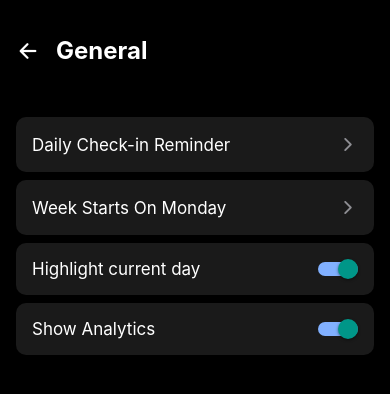
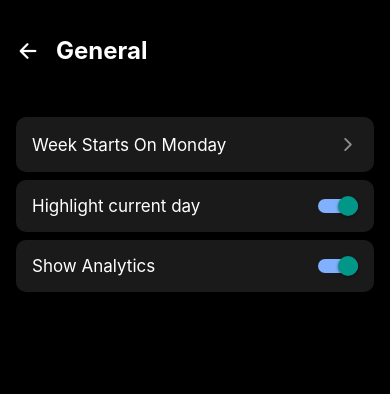
Before and after one commit to mhasnu7/HabitAnchor, a React Native app: screen /GeneralSettings in a window 390 px wide. Shown: the top 394 px of the page. Built offline with nearby package versions, Linux system fonts and the light colour scheme; what react-native-worklets would draw is missing.

Commit message:
Refactor settings and habit card styles

```diff
--- a/src/components/HabitCard.tsx
+++ b/src/components/HabitCard.tsx
@@ -82,6 +82,7 @@ const styles = StyleSheet.create({
     borderRadius: 12,
     padding: 10,
     marginBottom: 12,
+    width: '100.50%', // Increased width to accommodate more text
   },
   header: {
     flexDirection: 'row',
--- a/src/screens/GeneralSettingsScreen.tsx
+++ b/src/screens/GeneralSettingsScreen.tsx
@@ -36,10 +36,6 @@ const GeneralSettingsScreen = ({ navigation }: GeneralSettingsScreenProps) => {
       </View>
       <ScrollView>
         <View style={styles.section}>
-          <TouchableOpacity style={[styles.itemContainer, { backgroundColor: theme.cardBackground }]} onPress={() => navigation.navigate('DailyCheckInReminder')}>
-            <Text style={[styles.itemTitle, { color: theme.text }]}>Daily Check-in Reminder</Text>
-            <Icon name="chevron-forward" size={20} color={theme.arrow} />
-          </TouchableOpacity>
           <TouchableOpacity style={[styles.itemContainer, { backgroundColor: theme.cardBackground }]} onPress={toggleWeekStartsOnMonday}>
             <Text style={[styles.itemTitle, { color: theme.text }]}>Week Starts On Monday</Text>
             <Icon name="chevron-forward" size={20} color={theme.arrow} />
--- a/src/screens/SettingsScreen.tsx
+++ b/src/screens/SettingsScreen.tsx
@@ -30,10 +30,10 @@ const SettingsScreen = ({ navigation }: SettingsScreenProps) => {
       </View>
       <ScrollView>
         <View style={styles.section}>
+          <SettingItem icon="color-palette-outline" iconBackgroundColor="#007AFF" title="Theme" onPress={() => navigation.navigate('ThemeSelection')} />
           <SettingItem icon="wrench" iconBackgroundColor="#8e8e93" title="General" onPress={() => navigation.navigate('GeneralSettings')} />
-          <SettingItem icon="notifications-outline" iconBackgroundColor="#FF9500" title="Daily Check-In Reminders" onPress={() => navigation.navigate('DailyCheckInReminder')} />
-          <SettingItem icon="color-palette-outline" iconBackgroundColor="#007AFF" title="Theme" onPress={() => navigation.navigate('ThemeSelection')} />
           <SettingItem icon="archive-outline" iconBackgroundColor="#5856D6" title="Archived Habits" onPress={() => navigation.navigate('ArchivedHabits')} />
+          <SettingItem icon="notifications-outline" iconBackgroundColor="#FF9500" title="Reminders" onPress={() => navigation.navigate('DailyCheckInReminder')} />
         </View>
         <View style={styles.section}>
           <Text style={[styles.sectionTitle, { color: theme.subtleText }]}>About</Text>
--- a/src/styles/DailyCheckInReminderScreenStyles.ts
+++ b/src/styles/DailyCheckInReminderScreenStyles.ts
@@ -4,7 +4,7 @@ const styles = StyleSheet.create({
   container: {
     flex: 1,
     backgroundColor: '#000',
-    padding: 20,
+    padding: 45,
   },
   header: {
     flexDirection: 'row',
```
